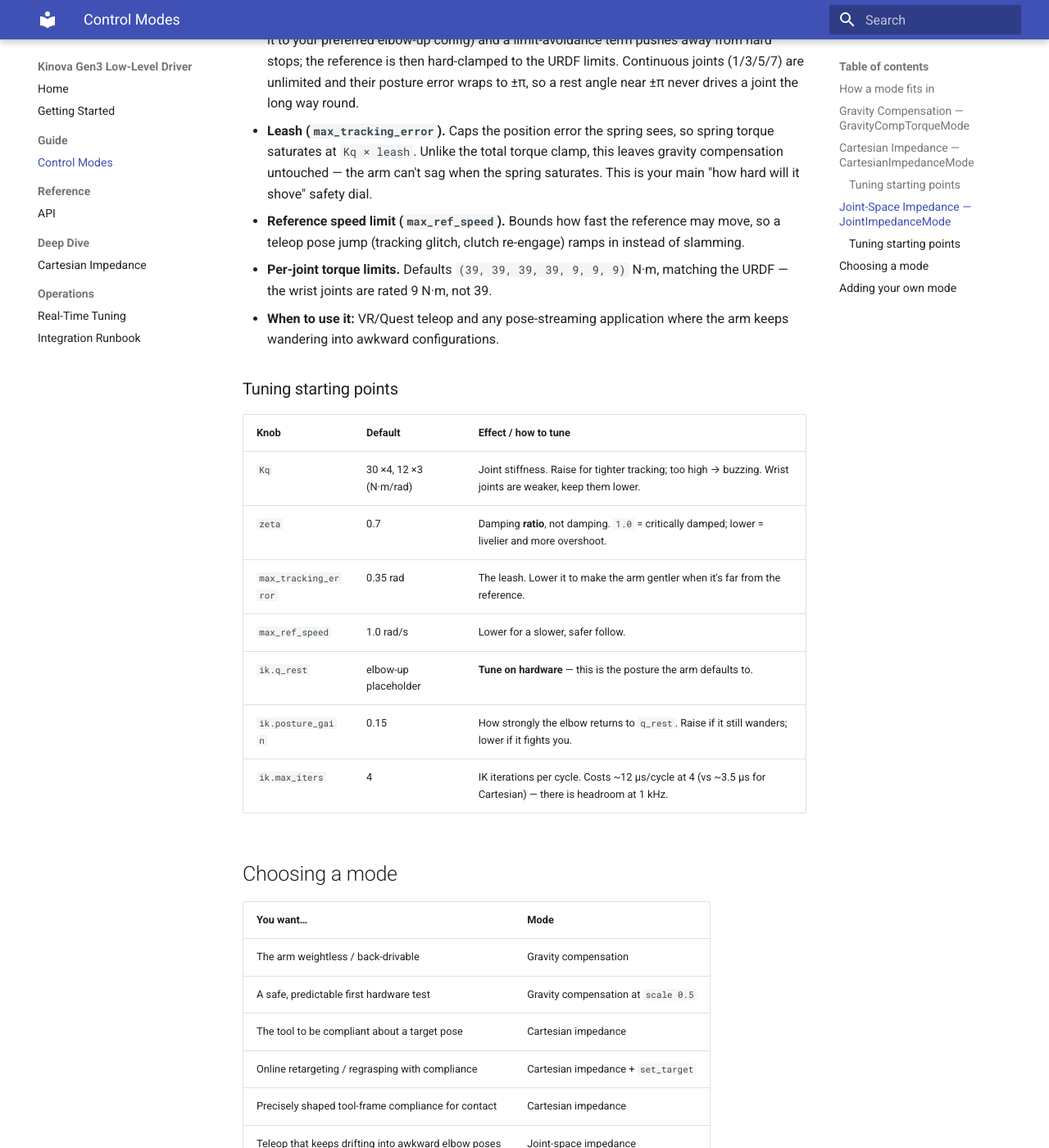
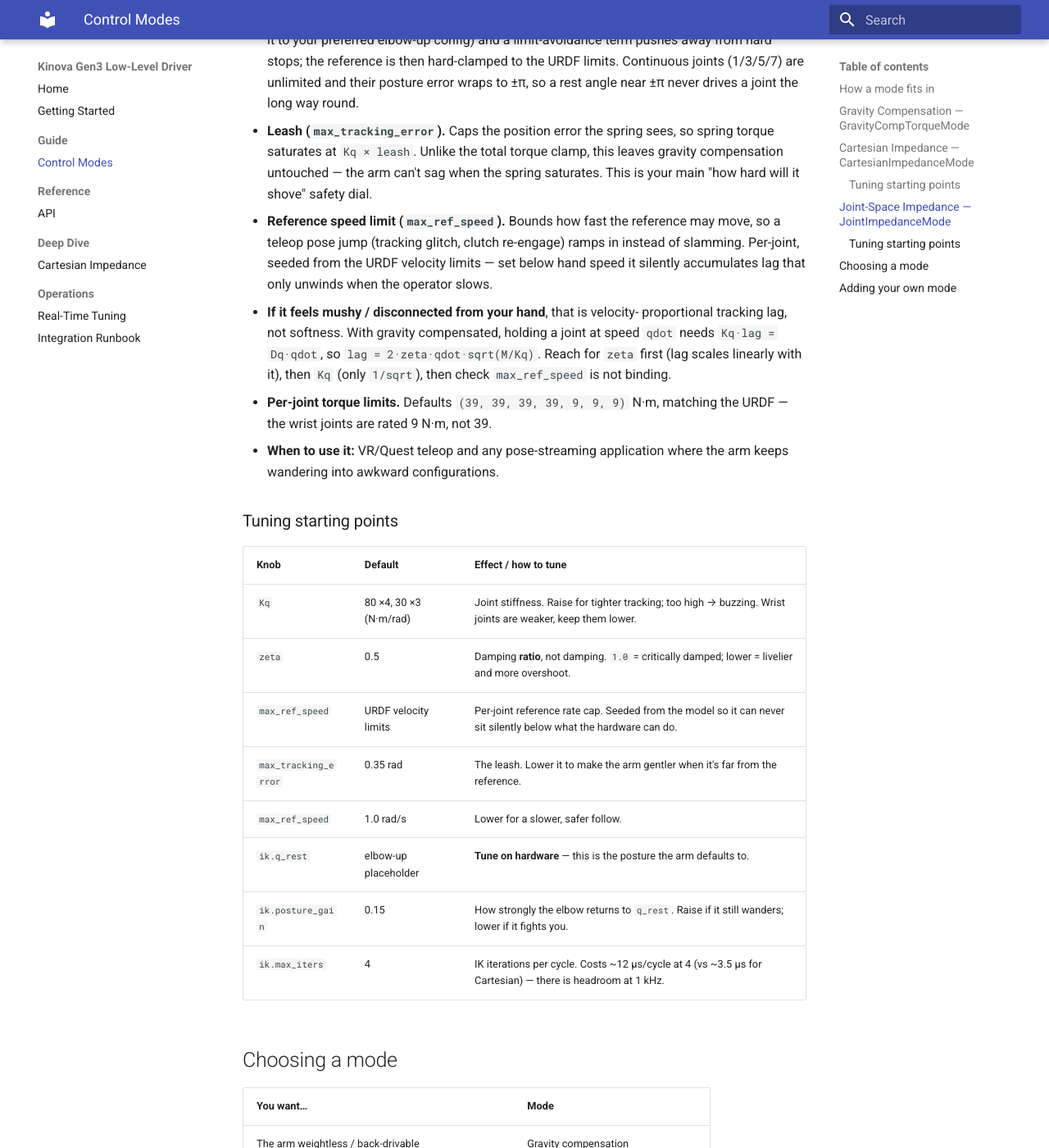
Before and after one commit to rammp-org/kinova-gen3-driver, an MkDocs documentation site: the page built from docs/guide/control-modes.md, in a window 1280 px wide and 1400 px high, scrolled down 3425 px. Shown: the whole window at 82% size. Built offline with MkDocs 1.6.1 and Material for MkDocs 9.7.7, drawn with Linux system fonts in a browser that asks for light colours.

Commit message:
tune(impedance): cut tracking lag — Kq 80, zeta 0.5, ref speed from URDF
"Mushy, doesn't match my hand" is velocity-proportional lag, not softness. With
gravity compensated, holding a joint at qdot needs Kq*lag = Dq*qdot, so
lag = 2*zeta*qdot*sqrt(M/Kq) — 11-14 deg per rad/s on the big joints at the
previous Kq=30, zeta=0.7.

Lag scales LINEARLY with zeta but only as 1/sqrt(Kq), so zeta is the cheap
lever: 0.7 -> 0.5. Kq 30 -> 80. Note the earlier "gains too high" complaint was
mostly the flat damping vector (zeta ~4.9 on the light joints), not stiffness —
with damping now derived, higher Kq is a different animal.

max_ref_speed becomes per-joint and is seeded from the URDF velocity limits
(1.396 / 1.222 rad/s) instead of a hand-picked 1.0, which sat below what the
hardware can do; whenever the operator outran it, lag accumulated and only
unwound on slowing down.

Co-Authored-By: Claude Opus 5 (1M context) <noreply@anthropic.com>

```diff
--- a/docs/guide/control-modes.md
+++ b/docs/guide/control-modes.md
@@ -139,7 +139,13 @@ configuration, then runs an independent spring-damper on every joint.
   saturates. This is your main "how hard will it shove" safety dial.
 - **Reference speed limit (`max_ref_speed`).** Bounds how fast the reference may
   move, so a teleop pose jump (tracking glitch, clutch re-engage) ramps in instead
-  of slamming.
+  of slamming. Per-joint, seeded from the URDF velocity limits — set below hand
+  speed it silently accumulates lag that only unwinds when the operator slows.
+- **If it feels mushy / disconnected from your hand**, that is velocity-
+  proportional tracking lag, not softness. With gravity compensated, holding a
+  joint at speed `qdot` needs `Kq·lag = Dq·qdot`, so `lag = 2·zeta·qdot·sqrt(M/Kq)`.
+  Reach for `zeta` first (lag scales linearly with it), then `Kq` (only
+  `1/sqrt`), then check `max_ref_speed` is not binding.
 - **Per-joint torque limits.** Defaults `(39, 39, 39, 39, 9, 9, 9)` N·m, matching
   the URDF — the wrist joints are rated 9 N·m, not 39.
 - **When to use it:** VR/Quest teleop and any pose-streaming application where the
@@ -149,8 +155,9 @@ configuration, then runs an independent spring-damper on every joint.
 
 | Knob | Default | Effect / how to tune |
 |---|---|---|
-| `Kq` | 30 ×4, 12 ×3 (N·m/rad) | Joint stiffness. Raise for tighter tracking; too high → buzzing. Wrist joints are weaker, keep them lower. |
-| `zeta` | 0.7 | Damping **ratio**, not damping. `1.0` = critically damped; lower = livelier and more overshoot. |
+| `Kq` | 80 ×4, 30 ×3 (N·m/rad) | Joint stiffness. Raise for tighter tracking; too high → buzzing. Wrist joints are weaker, keep them lower. |
+| `zeta` | 0.5 | Damping **ratio**, not damping. `1.0` = critically damped; lower = livelier and more overshoot. |
+| `max_ref_speed` | URDF velocity limits | Per-joint reference rate cap. Seeded from the model so it can never sit silently below what the hardware can do. |
 | `max_tracking_error` | 0.35 rad | The leash. Lower it to make the arm gentler when it's far from the reference. |
 | `max_ref_speed` | 1.0 rad/s | Lower for a slower, safer follow. |
 | `ik.q_rest` | elbow-up placeholder | **Tune on hardware** — this is the posture the arm defaults to. |
```
Also changed, not shown: README.md (+3 -3 lines), 7 other files.
